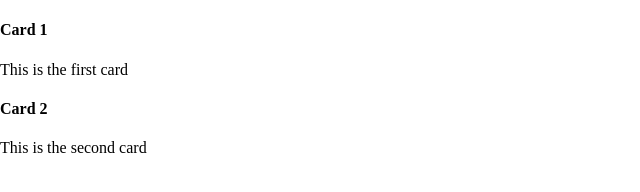
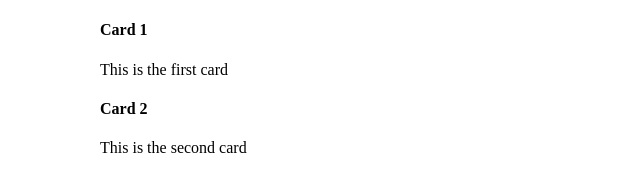
Before and after one commit to defffy/2024-webcomponents-lecture, a website built with Vite: page lessons/02-anatomy-of-a-web-component/start/index.html in a window 1280 px wide. Shown: the whole page, without its empty margins (0-640 px from the left). Built offline with nearby package versions, Linux system fonts and the light colour scheme.

Commit message:
feat: add wrapper padding around document

```diff
--- a/lessons/02-anatomy-of-a-web-component/finished/styles.css
+++ b/lessons/02-anatomy-of-a-web-component/finished/styles.css
@@ -2,4 +2,5 @@ body {
   margin: 0;
   padding: 0;
   box-sizing: border-box;
+  padding: 0 100px;
 }
--- a/lessons/02-anatomy-of-a-web-component/start/styles.css
+++ b/lessons/02-anatomy-of-a-web-component/start/styles.css
@@ -1,5 +1,6 @@
-body{
-    margin: 0;
-    padding: 0;
-    box-sizing: border-box;
+body {
+  margin: 0;
+  padding: 0;
+  box-sizing: border-box;
+  padding: 0 100px
 }
```
